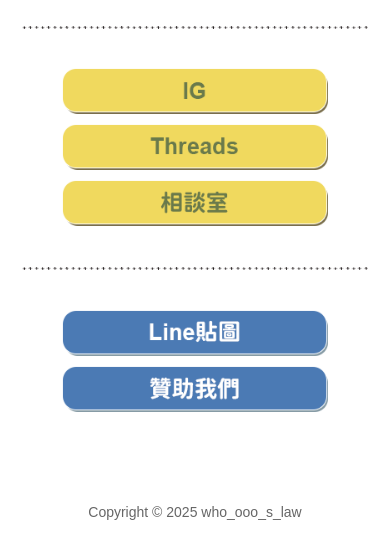
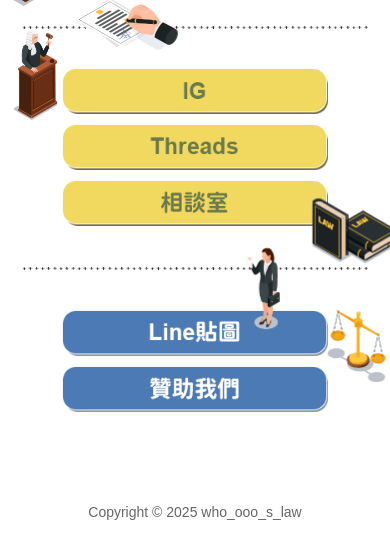
Before and after one commit to who-ooo-s-law/who-ooo-s-law.github.io, a plain HTML site: page index.html in a window 390 px wide. Shown: the part 726-1259 px from the top of the page. Drawn offline with nearby package versions, Linux system fonts and the light colour scheme.

Commit message:
修改css

```diff
--- a/css/style.css
+++ b/css/style.css
@@ -155,14 +155,6 @@
     }
 }
 
-@media (max-width: 991px) {
-
-    .container::before,
-    .container::after {
-        display: none;
-    }
-}
-
 @media (max-width: 768px) {
     .subtitle {
         font-size: 16px;
@@ -198,4 +190,16 @@
     .button {
         margin: 10px 0;
     }
+
+    .container::before {
+        left: -208px;
+        scale: 0.5;
+        z-index: 1;
+    }
+
+    .container::after {
+        right: -226px;
+        scale: 0.5;
+        top: 59%;
+    }
 }
```
